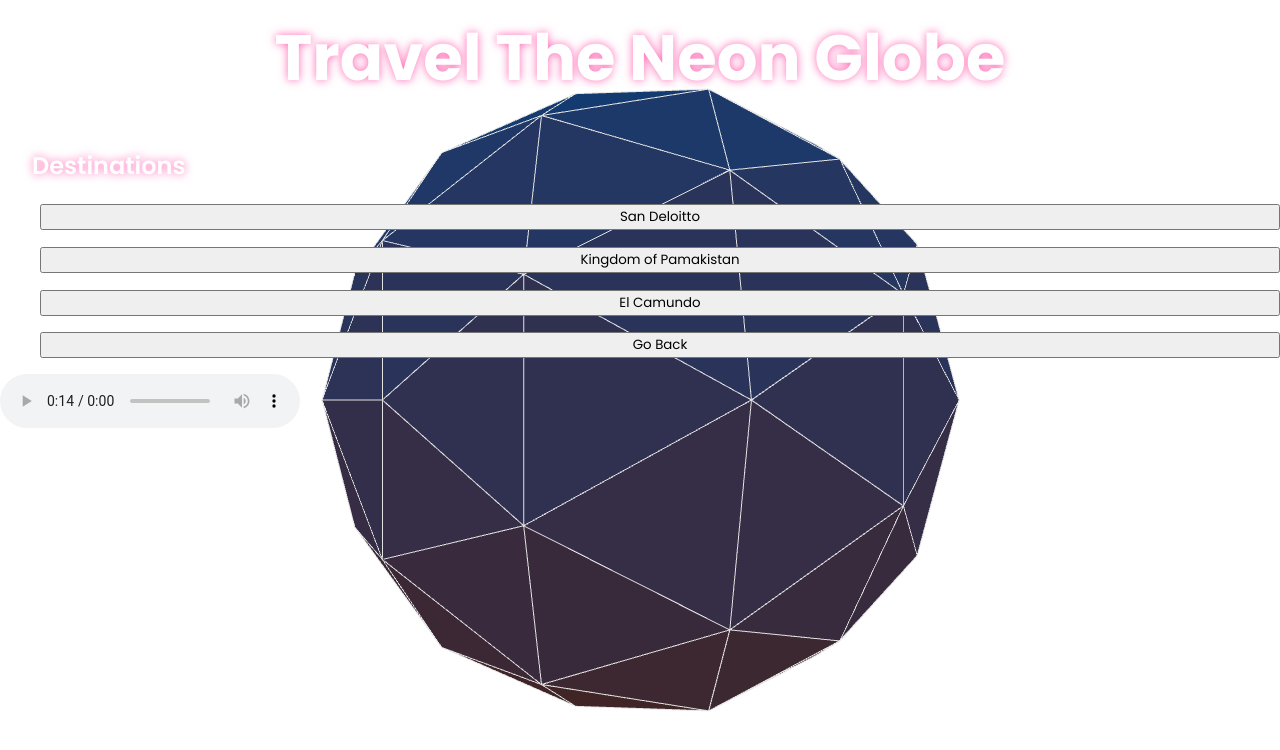
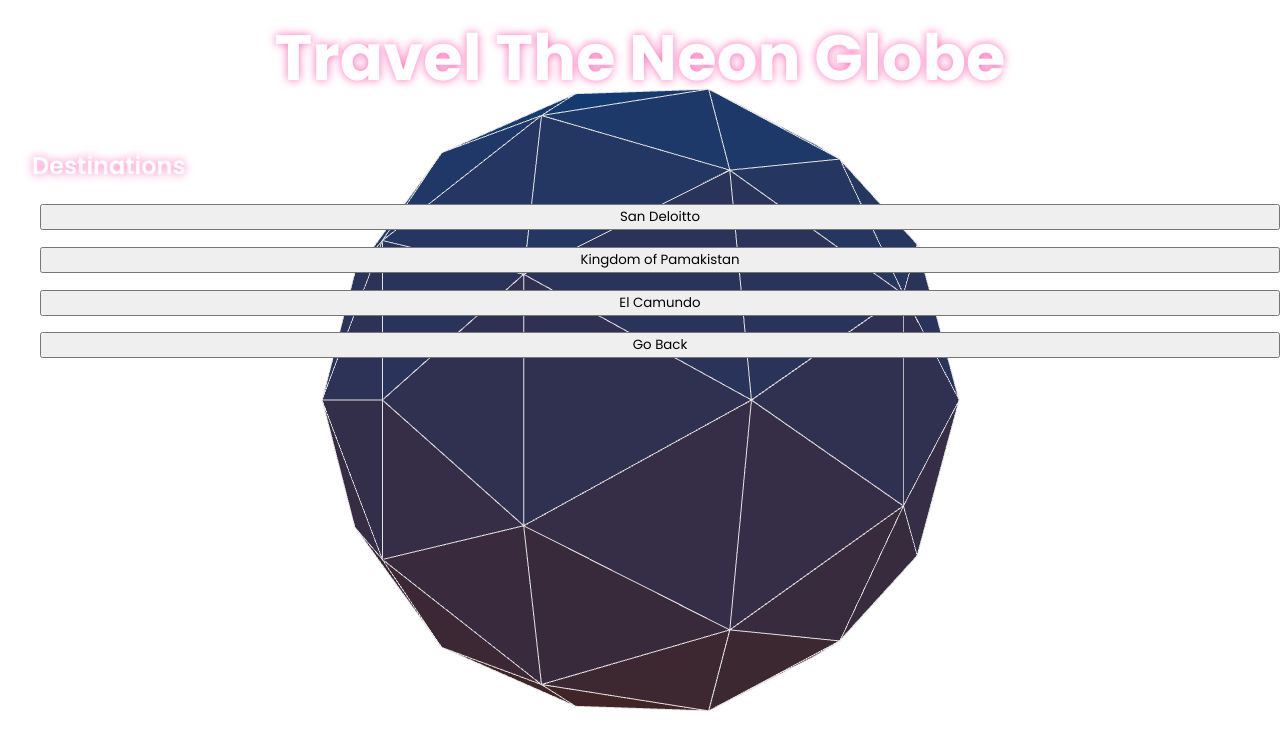
Before and after one commit to tBaronDar/ergasies-web-dev, a React (Vite) app: page /ex-05 in a window 1280 px wide. Shown: the top 750 px of the page. Built offline with nearby package versions, Linux system fonts and the light colour scheme.

Commit message:
removed controls

```diff
--- a/src/pages/exercise-5/ex-05.jsx
+++ b/src/pages/exercise-5/ex-05.jsx
@@ -112,7 +112,7 @@ function Ex05Page() {
                 Go Back
               </button>
             </ul>
-            <audio src={audio} loop preload='auto' controls ref={audioRef} muted autoPlay />
+            <audio src={audio} loop preload='auto' ref={audioRef} muted autoPlay />
           </nav>
           <TextSection selectedDestination={selectedDestination} />
           <SideForm
```
